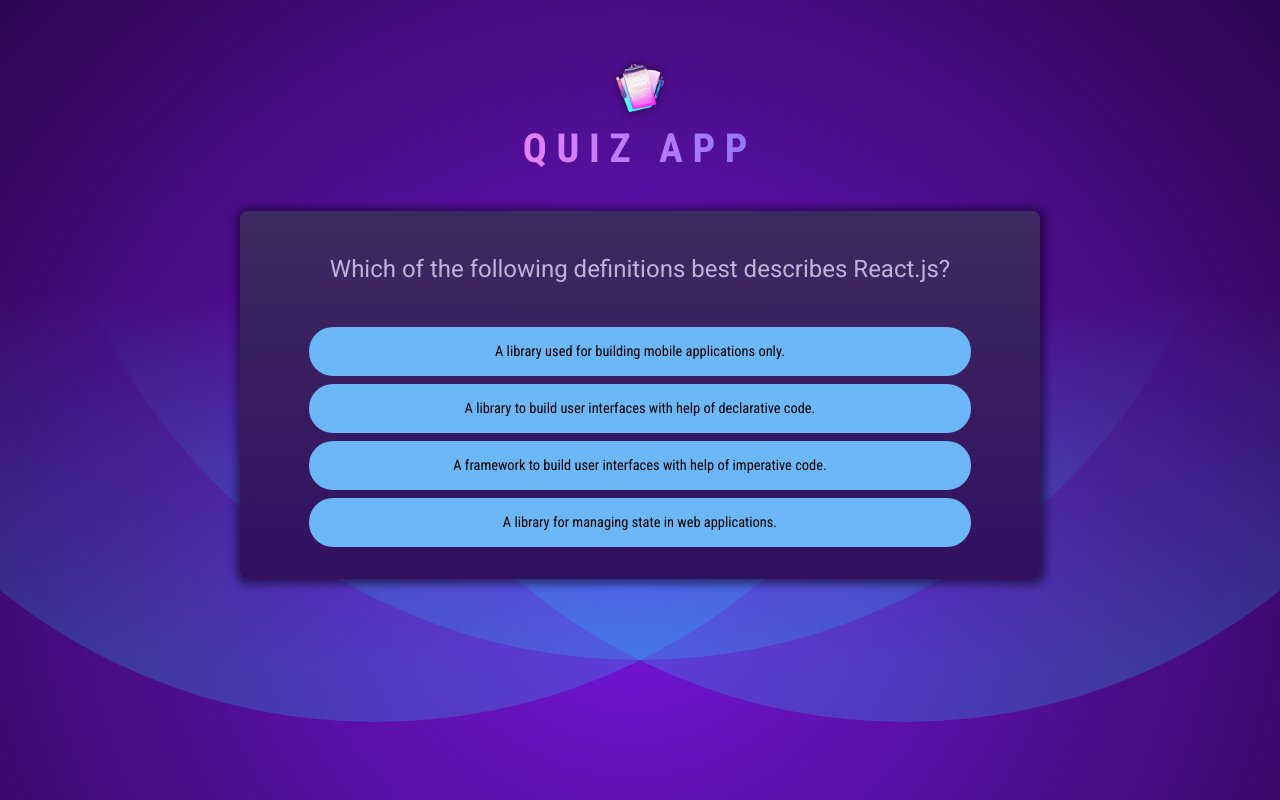
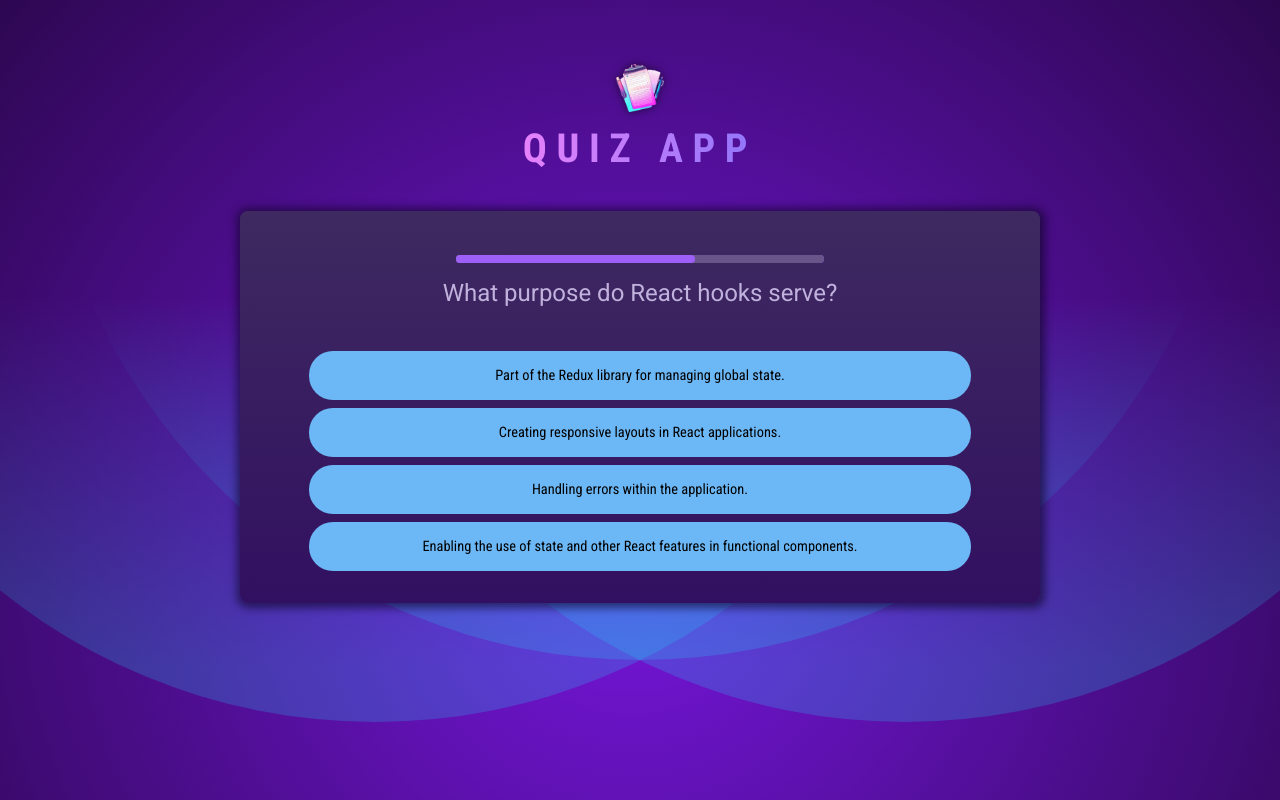
Before and after one commit to AyushGupta7005/Learning, a React (Vite) app in the folder quiz-app/: page / in a window 1280 px wide. Built offline with nearby package versions, Linux system fonts and the light colour scheme.

Commit message:
added timer for each question

```diff
--- a/quiz-app/src/components/Quiz.jsx
+++ b/quiz-app/src/components/Quiz.jsx
@@ -1,28 +1,41 @@
 // Hook Imports
-import { useState } from "react";
+import { useState, useCallback } from "react";
 
 // Components Import
 import QuizSummary from "./QuizSummary";
+import QuizTimer from "./QuizTimer";
 
 // Utility Import
-import QUESTIONS from "../questions";
+import QUESTIONS from "../questions.js";
 import { shuffleArray } from "../utils";
 
 export default function Quiz() {
   const [userAnswers, setUserAnswers] = useState([]);
   const activeQuestionIndex = userAnswers.length;
-  const quizIsCompleted=QUESTIONS.length===activeQuestionIndex;
-  if(quizIsCompleted){
-    return <QuizSummary userAnswers={userAnswers}/>
+  const quizIsCompleted = QUESTIONS.length === activeQuestionIndex;
+  const handleSelectAnswer = useCallback(function handleSelectAnswer(
+    selectedAnswer
+  ) {
+    setUserAnswers((prevUserAnswers) => [...prevUserAnswers, selectedAnswer]);
+  },
+  []);
+  const handleSkipQuestion = useCallback(
+    () => handleSelectAnswer(null),
+    [handleSelectAnswer]
+  );
+
+  if (quizIsCompleted) {
+    return <QuizSummary userAnswers={userAnswers} />;
   }
-  function handleSelectAnswer(selectedAnswer) {
-    setUserAnswers((prevUserAnswers) => [...prevUserAnswers, selectedAnswer]);
-  }
-
-  const shuffledOptions=shuffleArray(QUESTIONS[activeQuestionIndex].options);
+  const shuffledOptions = shuffleArray(QUESTIONS[activeQuestionIndex].options);
   return (
     <div id="quiz">
       <div id="question">
+        <QuizTimer
+          key={activeQuestionIndex}
+          timeout={4000}
+          onTimeout={handleSkipQuestion}
+        />
         <h2>{QUESTIONS[activeQuestionIndex].text}</h2>
         <ul id="answers">
           {shuffledOptions.map((option) => {
--- /dev/null
+++ b/quiz-app/src/components/QuizTimer.jsx
@@ -0,0 +1,22 @@
+import { useState, useEffect } from "react";
+
+export default function QuizTimer({ timeout, onTimeout }) {
+  const [remainingTime, setRemainingTime] = useState(timeout);
+  useEffect(() => {
+    const timer = setTimeout(onTimeout, timeout);
+    return () => {
+      clearTimeout(timer);
+    };
+  }, [timeout, onTimeout]);
+
+  useEffect(() => {
+    const timer = setInterval(() => {
+      setRemainingTime((prevRemainingTime) => prevRemainingTime - 100);
+    }, 100);
+    return () => {
+      clearInterval(timer);
+    };
+  }, []);
+
+  return <progress id="question-time" max={timeout} value={remainingTime} />;
+}
```
